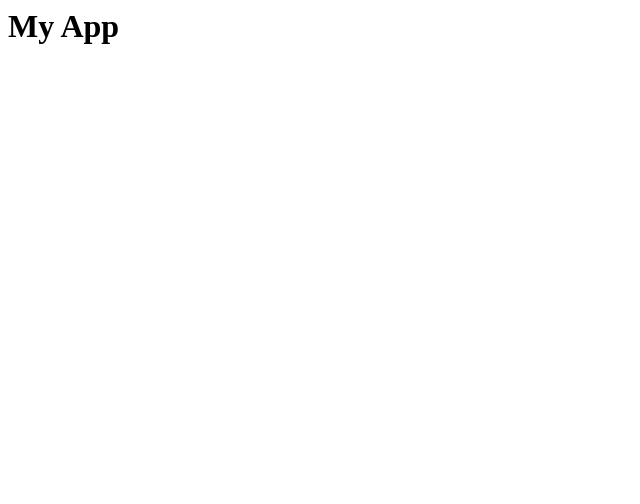
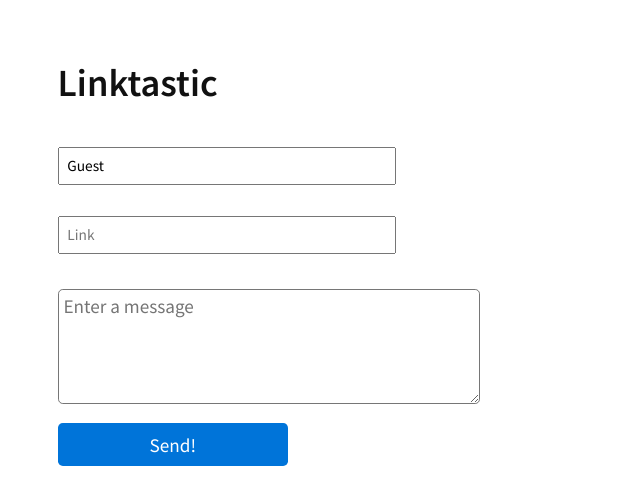
Before and after one commit to AmenallahMeftehh/Socket.io, a website: page app/index.html in a window 1280 px wide. Shown: the whole page, without its empty margins (0-640 px from the left). Drawn offline with nearby package versions, Linux system fonts and the light colour scheme.

Commit message:
Ajout des messages et mise a jour de la collection

```diff
--- a/app/index.html
+++ b/app/index.html
@@ -2,9 +2,31 @@
     <script type="text/javascript" src="/socket.io/socket.io.js"></script>
     <script src="main.js">
     </script>
+    <link href='http://fonts.googleapis.com/css?family=Source+Sans+Pro:400,600,300italic' rel='stylesheet' type='text/css'>
+  <link rel="stylesheet" href="main.css">
 </head>
 
 <body>
-    <h1>My App</h1>
-    <div id="messages"></div>
+    <body>
+  <h1>
+    Linktastic
+  </h1>
+  <div id=messages class=messages>
+
+  </div>
+  <form class="" onsubmit="return addMessage(this)">
+      <!-- <button type="submit" name="button">Add a new message</button> -->
+      <div class="username">
+          <input type="text" id=username placeholder="Your name" value=Guest required>
+      </div>
+      <div class="link">
+          <input type="text" id=linkAddress placeholder="Link" required>
+      </div>
+      <div class="message-input">
+        <textarea type="text" id="message" placeholder="Enter a message" value="" required></textarea>
+      </div>
+      <input class=sendMessageButton type="submit" name="name" value="Send!">
+  </form>
 </body>
+
+</body>
--- /dev/null
+++ b/app/main.css
@@ -0,0 +1,60 @@
+* {
+  font-family: "Source Sans Pro";
+}
+
+body {
+  color: #111111;
+  background-color: #FFFFFF;
+  font-size: 1.2em;
+  margin: 3em;
+}
+.time {
+  font-style: italic;
+  font-weight: 300;
+  color: #AAAAAA;
+  font-size: 0.8em;
+}
+.name {
+  font-weight: 600;
+  color: #001f3f;
+}
+
+a {
+  text-decoration: none;
+}
+
+input[type=text] {
+  padding: 0.5em;
+  font-size: 0.8em;
+  width: 22em;
+  margin: 1em 0;
+
+}
+
+textarea {
+  padding: 0.25em;
+  font-size: 1em;
+  margin: 1em 0;
+  border-radius: 0.25em;
+  width: 22em;
+  height: 6em;
+}
+
+.sendMessageButton  {
+  padding: 0.5em;
+  font-size: 1em;
+  background-color:#0074D9;
+  color: white;
+  border: none;
+  border-radius: 0.25em;
+  width: 12em;
+  /*margin-bottom: 1em;*/
+}
+
+.message {
+  margin: 2em 0 ;
+}
+
+.messages {
+  margin-bottom: 1em;
+}
--- a/app/main.js
+++ b/app/main.js
@@ -1,10 +1,11 @@
+var socket = io.connect('http://localhost', {
+    'forceNew': true
+});
+socket.on("messages", function (data) {
 
-var socket= io.connect('http://localhost',{'forceNew':true});
-socket.on("messages",function(data){
-
-        console.info(data);
-    var html = data.map(function(data){
-        return(`
+    console.info(data);
+    var html = data.map(function (data) {
+        return (`
         <div class='name'>
             ${data.userName}
         </div>
@@ -15,3 +16,16 @@ ${data.content.text}</a>
     }).join(" ");
     document.getElementById("messages").innerHTML = html;
 });
+
+function addMessage(e) {
+    var payload = {
+        userName: document.getElementById("username").value
+        , content: {
+            text: document.getElementById("message").value
+            , link: document.getElementById("linkAddress").value
+        }
+        , ts: Date.now()
+    }
+    socket.emit("new-message", payload);
+    return false;
+}
--- a/server/main.js
+++ b/server/main.js
@@ -40,6 +40,10 @@ app.use(express.static('app'));
 io.on('connection',function(socket){
 console.log("something connected to socket");
     socket.emit("messages",messages);
+    socket.on("new-message",function(data){
+        messages.push(data);
+        io.sockets.emit("messages",messages);
+    });
 
 })
 server.listen(80);
```
